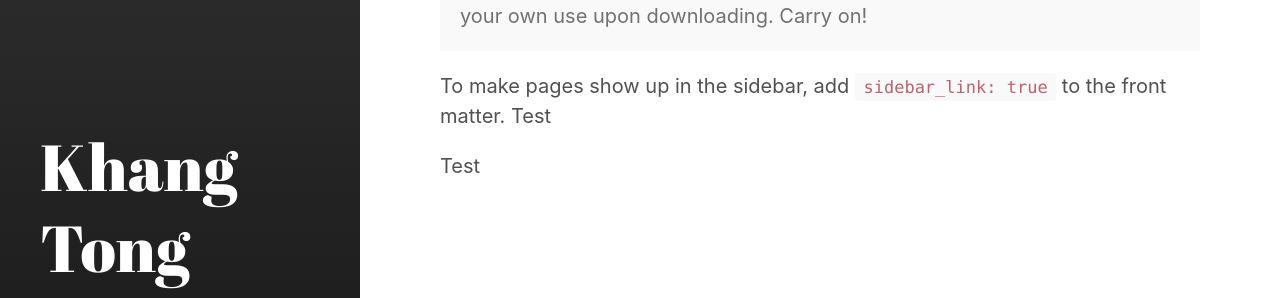
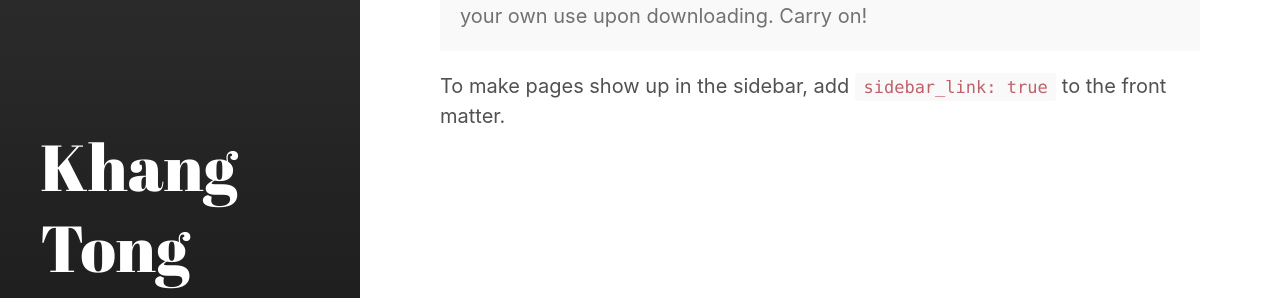
Before and after one commit to hophopkhangaroo/khangtong, a Jekyll site: the page built from about.md, in a window 1280 px wide. Shown: the part 189-487 px from the top of the page. Built offline with Jekyll 4.4.1, drawn with Linux system fonts in a browser that asks for light colours; part of the change alters nothing that is shown.

```diff
--- a/_includes/custom-head.html
+++ b/_includes/custom-head.html
@@ -1,3 +1,17 @@
 <!-- Additional head bits without overriding original head -->
 
 <meta property="og:image" content="/assets/img/khang-home.JPG" />
+
+<!-- for mathjax support -->
+{% if page.usemathjax %}
+    <script>
+    MathJax = {
+        tex: {
+            inlineMath: [['$', '$'], ["\\(", "\\)"]],
+            processEscapes: true,
+        }
+    }
+    </script>
+    <script src="https://polyfill.io/v3/polyfill.min.js?features=es6"></script>
+    <script id="MathJax-script" async src="https://cdn.jsdelivr.net/npm/mathjax@3/es5/tex-mml-chtml.js"></script>
+{% endif %}
--- a/about.md
+++ b/about.md
@@ -11,6 +11,3 @@ sidebar_link: true
 
 To make pages show up in the sidebar, add `sidebar_link: true` to the front
 matter.
-Test
-
-Test
```
Also changed, not shown: _posts/2017-06-01-hello-hydeout.md (+0 -1 lines), category/math.md (line endings or trailing spaces).
